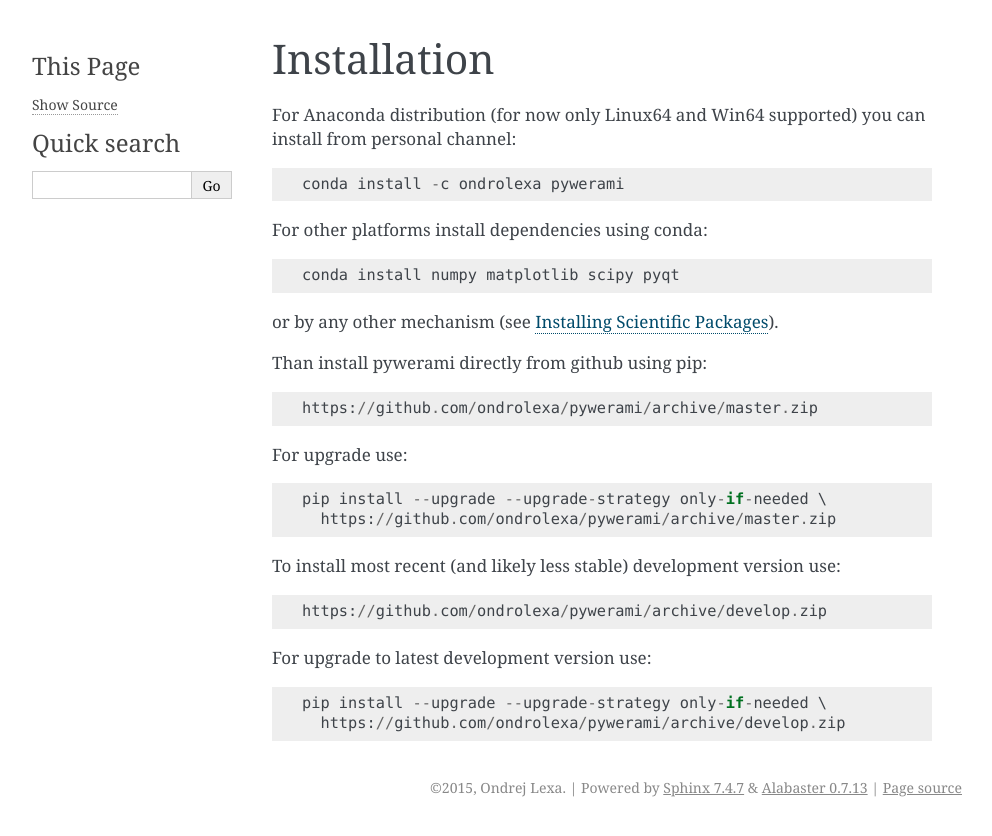
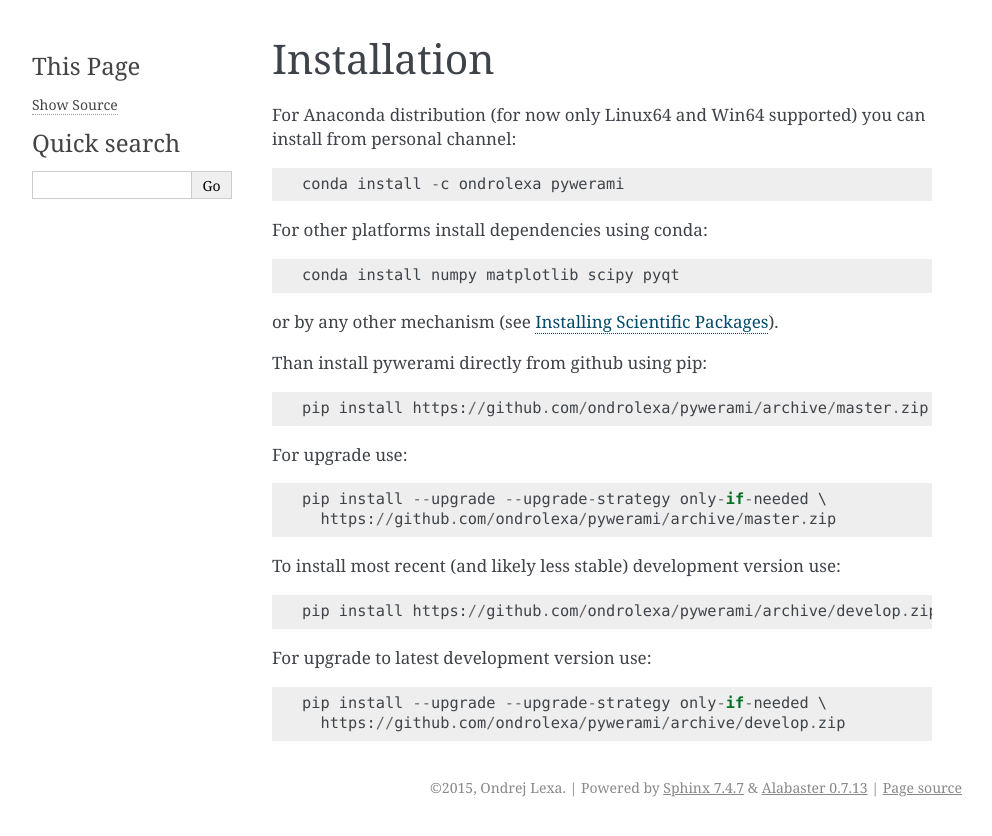
Before and after one commit to ondrolexa/pywerami, a Sphinx documentation site: the page built from docs/installation.rst, in a window 1280 px wide. Shown: the top 836 px of the page, without its empty margins (148-1140 px from the left). Built offline with Sphinx 7.4.7, drawn with Linux system fonts in a browser that asks for light colours.

Commit message:
docs fix

```diff
--- a/docs/installation.rst
+++ b/docs/installation.rst
@@ -14,7 +14,7 @@ or by any other mechanism (see `Installing Scientific Packages <https://packagin
 
 Than install pywerami directly from github using pip::
 
-    https://github.com/ondrolexa/pywerami/archive/master.zip
+    pip install https://github.com/ondrolexa/pywerami/archive/master.zip
 
 For upgrade use::
 
@@ -24,7 +24,7 @@ For upgrade use::
 
 To install most recent (and likely less stable) development version use::
 
-    https://github.com/ondrolexa/pywerami/archive/develop.zip
+    pip install https://github.com/ondrolexa/pywerami/archive/develop.zip
 
 
 For upgrade to latest development version use::
```
